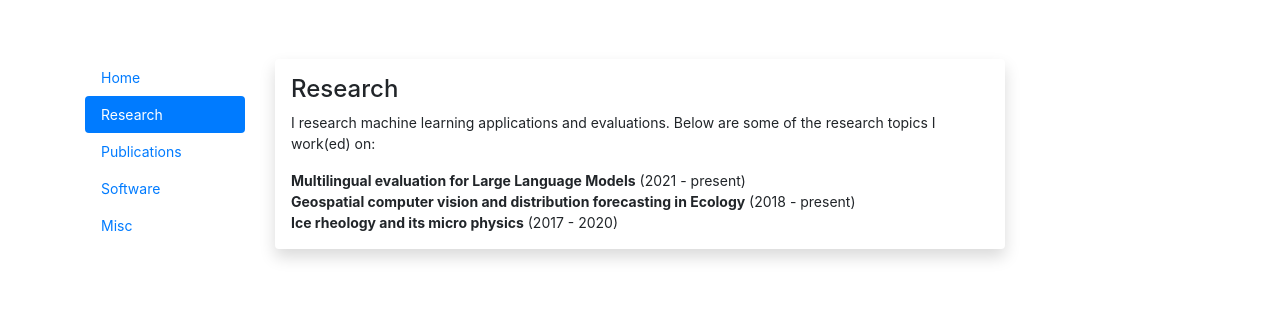
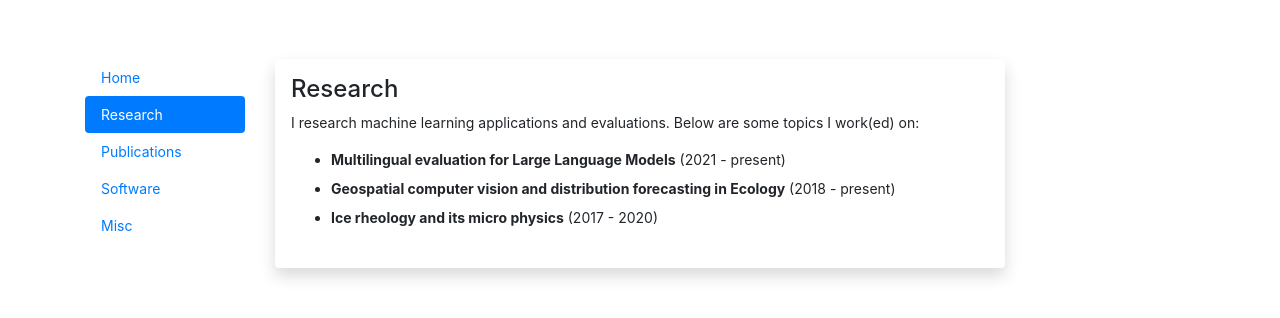
Before and after one commit to daniel-furman/danielryanfurman, a plain HTML site: page research.html in a window 1280 px wide. Shown: the part 108-426 px from the top of the page. Drawn offline with nearby package versions, Linux system fonts and the light colour scheme.

Commit message:
minor updates to misc and research

```diff
--- a/research.html
+++ b/research.html
@@ -49,9 +49,9 @@
 <h4>Research</h4>
 
 <p>I research machine learning applications and evaluations. Below
-are some of the research topics I work(ed) on:</p>
+are some topics I work(ed) on:</p>
 
-<ul class="nav flex-column">
+<ul class="software">
   <li>
    <strong>Multilingual evaluation for Large Language Models</strong> (2021 - present)
   </li>
```
